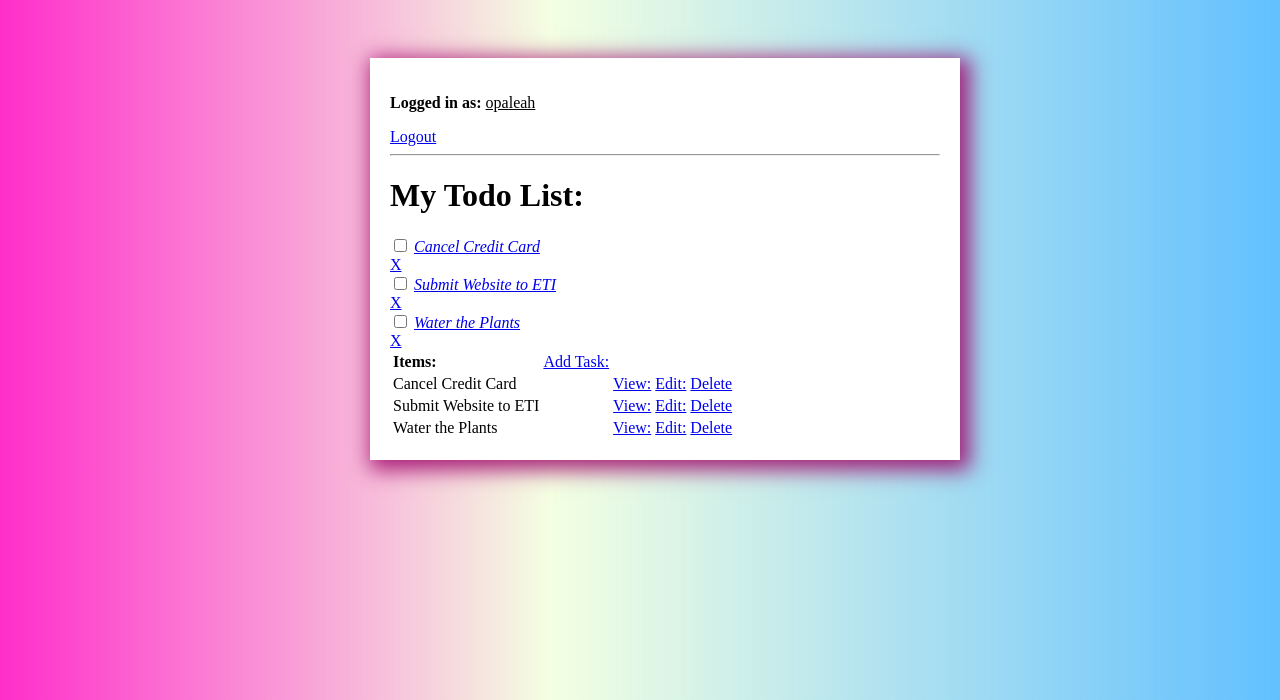
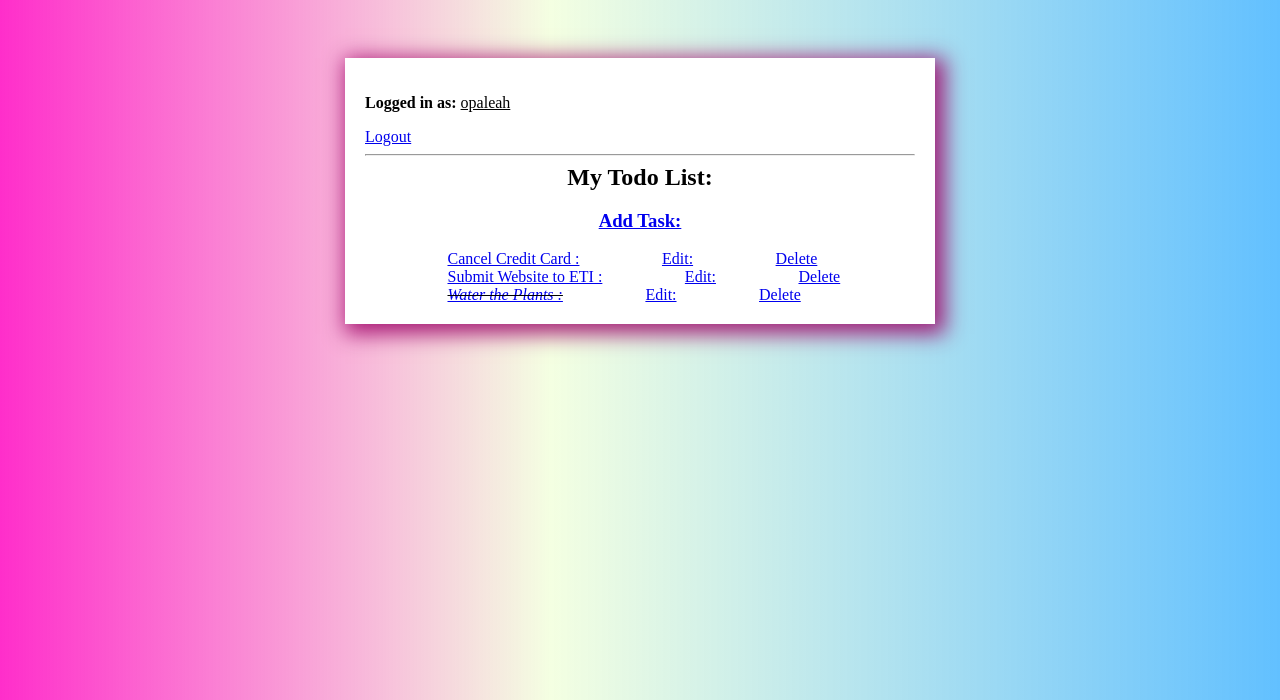
Before and after one commit to LeahGrim/TodoList, a Django app: page / in a window 1280 px wide. Shown: the top 700 px of the page. Run offline with Django 4.2, Linux system fonts and the light colour scheme; a user stored in the database is signed in; data comes from the database, SQL or seed files in the repository; both versions use the stored data as it was after the commit.

Commit message:
when user completes item, it persists after logout, changed styling on main html and task-list.html

```diff
--- a/todolistprj/todo/templates/todo/main.html
+++ b/todolistprj/todo/templates/todo/main.html
@@ -13,7 +13,6 @@
             background: linear-gradient(90deg, #ff00bfd1 0%, #c6ff6932 43%, #0099ff9d 100%);
             font-family: 'HKGrotesk';
             padding-top: 50px;
-            padding-left: 50px;
         }
         .container {
             max-width: 550px;
@@ -23,6 +22,28 @@
             box-shadow: 5px 5px 20px 5px rgba(159, 5, 105, 0.877);
             text-align: left;
         }
+        .todo-header{
+            display: flex;
+            flex-direction: column-reverse;
+            align-items: center;
+            margin: 0;
+            flex-flow: column-reverse wrap;
+        }
+        .header-title{
+
+            margin: 0;
+            font-weight: bold;
+        }
+        .task-title{
+            display: flex;
+            /* justify-content: space-evenly; */
+            column-gap: 15%;
+        }
+        .todo-buttons{
+           display: flex;
+           justify-content: space-around;
+           order: 1;
+        }
     </style>
     <body>
         <div class="container">
--- a/todolistprj/todo/templates/todo/task_list.html
+++ b/todolistprj/todo/templates/todo/task_list.html
@@ -9,7 +9,10 @@
 {% endif %}
 <hr></hr>
 <body>
-<h1> My Todo List: </h1>
+<div class="todo-header">
+<a href="{% url 'task-create' %}"> <h3> Add Task: </h3> </a>
+<h2 class="header-title"> My Todo List: </h2>
+</div>
 <!-- <form action="" method="get">
     <input type="text" name="search-area">
     <input type="submit" name="Search Task">
@@ -18,55 +21,46 @@
 <!-- create a div to handle user completion of tasks -->
 <!-- without this logic, user completion of tasks is not persistent
         once the user logs out and re-logs in -->
+
+        <div class="card-bdy">
+
             <div class="task-items-wrapper">
                 {% for tasks in task %}
                 <div class="task-wrapper">
-        <!-- If the task is completed, then mark the checkbox at the task -->
-        {% if task.complete %}
+                    {% if tasks.complete %}
                     <div class="task-title">
-            <div class="task-complete-icon">
-                <i> <input type="checkbox"> <a href="{% url 'task-update' %}"> {{tasks}} </a> </i>
+                        <div class="task-complete-icon"></div>
+                        <i><s><a href="{% url 'tasks-update' tasks.id%}">{{ tasks }} : </a></s></i>
+
+                        <div class="todo-buttons"> <tr> <a href="{% url 'tasks-update' tasks.id %}"> Edit: </a></tr> </div>
+                        <div class="todo-buttons">  <tr> <a class="delete-link" href="{% url 'tasks-delete' tasks.id %}"> Delete</a> </tr></div>
+                    </div>
+
+
+
+                    {% else %}
+                    <div class="task-title">
+                        <div class="task-incomplete-icon"></div>
+                        <a href="{% url 'tasks-update' tasks.id%}">{{ tasks }}    : </a>
+
+                        <div class="todo-buttons"> <a href="{% url 'tasks-update' tasks.id %}"> Edit: </a></div>
+                        <div class="todo-buttons">  <a class="delete-link" href="{% url 'tasks-delete' tasks.id %}">Delete</a> </div>
                         </div>
                     </div>
-        <a class="delete-link" href="{% url 'task-delete' task.id %}"> X </a>
-        {% else %}
-        <div class="task-title">
-            <div class="task-incomplete-icon">
-                <i> <input type="checkbox"> <a href="{% url 'task-update' %}"> {{tasks}} </a> </i>
+
+
+                    {% endif %}
+
                 </div>
-            <a class="delete-link" href="{% url 'task-delete' task.id %}"> X </a>
-        {% endif %}
-        </div>
-    </div>
-       <!-- when the user has nothing in the list -->
                 {% empty %}
-       <h3> No items found in your list </h3>
-       <td> <a href="{% url 'task-create' %}"> Add New Task: </a></td>
+                <h3>No items in list</h3>
+                <a href="{% url 'task-create' %}">Add New Item</a>
                 {% endfor %}
+
             </div>
 
-<table>
-    <tr>
-        <th>Items:</th>
-        <td> <a href="{% url 'task-create' %}"> Add Task: </a></td>
-    </tr>
-<!-- way to write python code in django -->
-    {% for tasks in task %}
-    <tr>
-        <td>
-            {{tasks.title}}
-        </td>
-        <td> {{task.description}}</td>
-        <td> <a href="{% url 'tasks-detail' tasks.id %}"> View: </a></td>
-        <td> <a href="{% url 'tasks-update' tasks.id %}"> Edit: </a></td>
-        <td> <a href="{% url 'tasks-delete' tasks.id %}"> Delete </a></td>
-    </tr>
-    <!-- when the user has nothing in the list -->
-    {% empty %}
-    <h3> No items found in your list </h3>
-    <td> <a href="{% url 'task-create' %}"> Add New Task: </a></td>
-    {% endfor %}
-</table>
+            </div>
+
 </body>
 
 {% endblock content %}
```
Also changed, not shown: todolistprj/db.sqlite3. Lines whose indentation alone changed are shown as unchanged.
